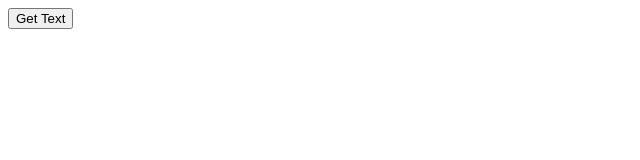
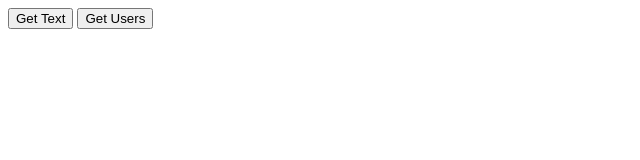
Before and after one commit to Mamba1099/learning_js, a plain HTML site: page Fetch_Sandbox/index.html in a window 1280 px wide. Shown: the whole page, without its empty margins (0-640 px from the left). Drawn offline with Linux system fonts and the light colour scheme.

Commit message:
add button to fetch json data

```diff
--- a/Fetch_Sandbox/index.html
+++ b/Fetch_Sandbox/index.html
@@ -3,10 +3,12 @@
 <head>
     <meta charset="UTF-8">
     <meta name="viewport" content="width=device-width, initial-scale=1.0">
+    <link src="../Fetch_Sandbox/json/users.json" >
     <title>Fetch Api Sandbox</title>
     </head>
     <body>
         <button id="getText">Get Text</button>
+        <button id="getUsers">Get Users</button>
         <div id="output"></div>
 
     </body>
```
